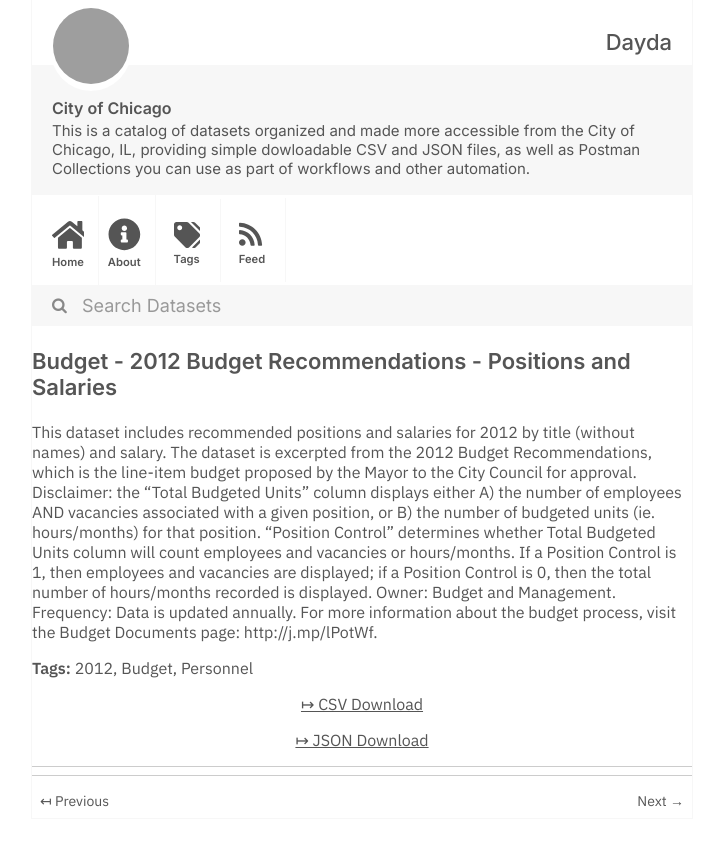
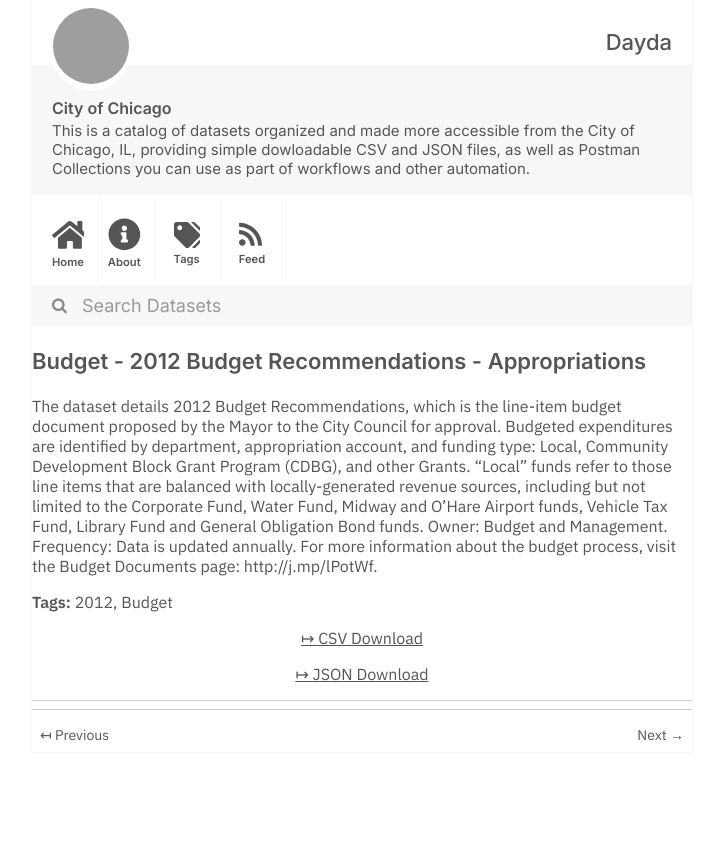
Before and after one commit to dayda-entities/city-of-chicago, a Jekyll site: the page built from _posts/2020-11-10-budget-2012-budget-recommendat.md, in a window 1280 px wide, cut to the strip 0-846 px from the top of the page. Shown: the whole strip, without its empty margins (278-990 px from the left). Built offline with Jekyll 4.4.1, drawn with Linux system fonts in a browser that asks for light colours; grey boxes are pictures that could not be loaded.

Commit message:
Publish Data

```diff
--- a/_posts/2020-11-10-budget-2012-budget-recommendat.md
+++ b/_posts/2020-11-10-budget-2012-budget-recommendat.md
@@ -1,20 +1,19 @@
 ---
-title: Budget - 2012 Budget Recommendations - Positions and Salaries
-created: '2020-11-10T16:55:18.973445'
-modified: '2020-11-10T16:55:18.973456'
+title: Budget - 2012 Budget Recommendations - Appropriations
+created: '2020-11-10T16:54:32.368707'
+modified: '2020-11-10T16:54:32.368717'
 state: active
 type: dataset
 tags:
   - '2012'
   - Budget
-  - Personnel
 groups:
   - Local Government
 csv_url: >-
-  https://data.cityofchicago.org/api/views/rdd7-bjqm/rows.csv?accessType=DOWNLOAD
+  https://data.cityofchicago.org/api/views/8dps-5d4x/rows.csv?accessType=DOWNLOAD
 json_url: >-
-  https://data.cityofchicago.org/api/views/rdd7-bjqm/rows.json?accessType=DOWNLOAD
+  https://data.cityofchicago.org/api/views/8dps-5d4x/rows.json?accessType=DOWNLOAD
 layout: post
 
 ---
-This dataset includes recommended positions and salaries for 2012 by title (without names) and salary. The dataset is excerpted from the 2012 Budget Recommendations, which is the line-item budget proposed by the Mayor to the City Council for approval. Disclaimer: the “Total Budgeted Units” column displays either A) the number of employees AND vacancies associated with a given position, or B) the number of budgeted units (ie. hours/months) for that position. “Position Control” determines whether Total Budgeted Units column will count employees and vacancies or hours/months. If a Position Control is 1, then employees and vacancies are displayed; if a Position Control is 0, then the total number of hours/months recorded is displayed. Owner: Budget and Management. Frequency: Data is updated annually. For more information about the budget process, visit the Budget Documents page: http://j.mp/lPotWf.
+The dataset details 2012 Budget Recommendations, which is the line-item budget document proposed by the Mayor to the City Council for approval. Budgeted expenditures are identified by department, appropriation account, and funding type: Local, Community Development Block Grant Program (CDBG), and other Grants. “Local” funds refer to those line items that are balanced with locally-generated revenue sources, including but not limited to the Corporate Fund, Water Fund, Midway and O’Hare Airport funds, Vehicle Tax Fund, Library Fund and General Obligation Bond funds. Owner: Budget and Management. Frequency: Data is updated annually. For more information about the budget process, visit the Budget Documents page: http://j.mp/lPotWf.
```
